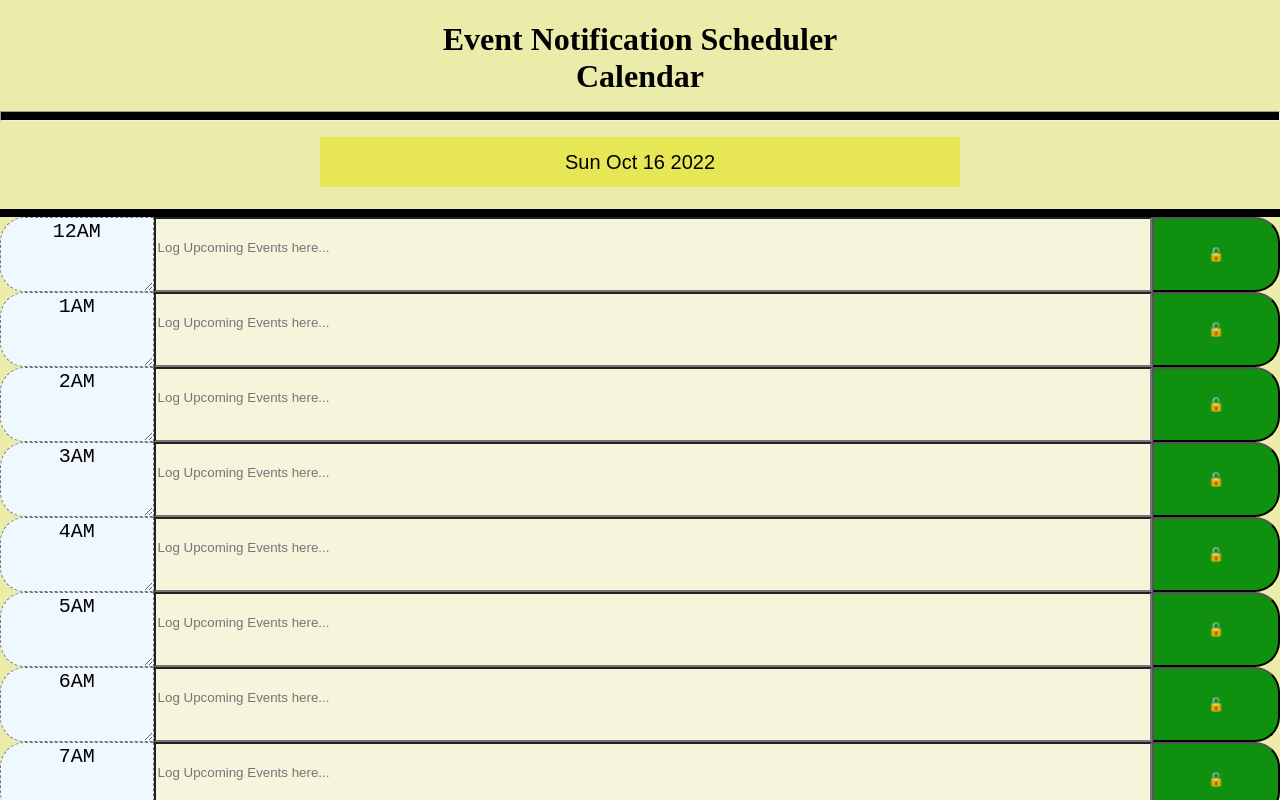
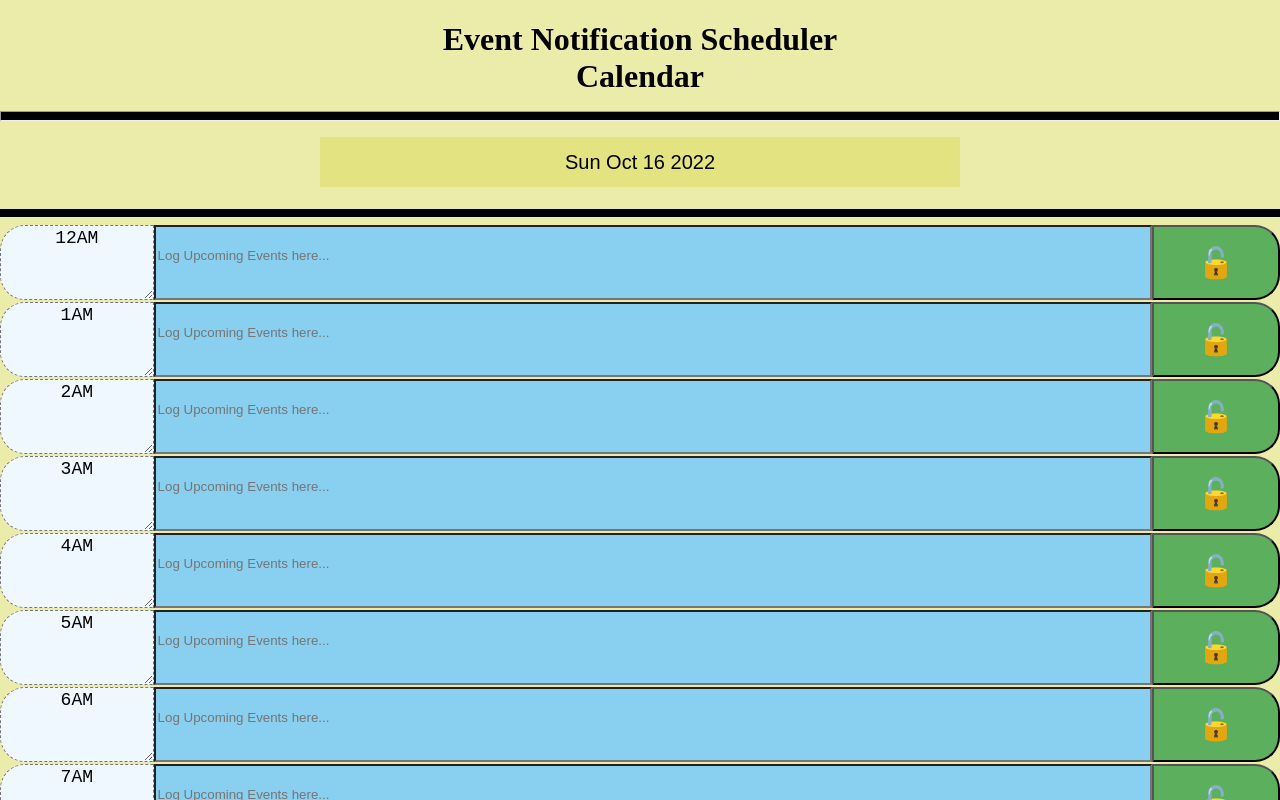
Before and after one commit to junnel308/event_scheduler_notification, a plain HTML site: page index.html in a window 1280 px wide. Shown: the top 800 px of the page. Drawn offline with Linux system fonts and the light colour scheme.

Commit message:
added a space between each times and font size of the time displayed

```diff
--- a/style.css
+++ b/style.css
@@ -18,7 +18,8 @@ header {
 #wrapper {
     width: 100%;
     margin: auto;
-    padding-top: 217px;
+    padding-top: 225px;
+
 }
 
 h1 {
@@ -27,10 +28,10 @@ h1 {
 
 #todays-date {
     width: 50%; height: 50px;
-    text-align: center; font-size: 20px;
+    text-align: center;
+    font-size: 20px;
     border: none;
-    background-color:  rgb(231, 231, 85);
-
+    background-color:  rgb(227, 227, 129);
 }
 
 .time-display {
@@ -44,8 +45,9 @@ h1 {
     align-items: center;
     text-align: center;
     float: left;
-    font-size: 20px;
+    font-size: 18px;
     background-color: aliceblue;
+    margin-bottom: 2px;
 }
 
 .user-input {
@@ -53,8 +55,9 @@ h1 {
     height: 75px;
     padding-bottom: 15px;
     float: left;
-    background-color:beige;
+    background-color:rgb(137, 207, 240);
     color:rgb(219, 30, 30);
+    margin-bottom: 2px;
 }
 
 button {
@@ -62,5 +65,7 @@ button {
     height: 75px;
     border-bottom-right-radius: 25px;
     border-top-right-radius: 25px;
-    background-color: rgb(15, 144, 15);
+    background-color: rgb(92, 175, 92);
+    font-size: 30px;
+    margin-bottom: 2px;
 }
```
